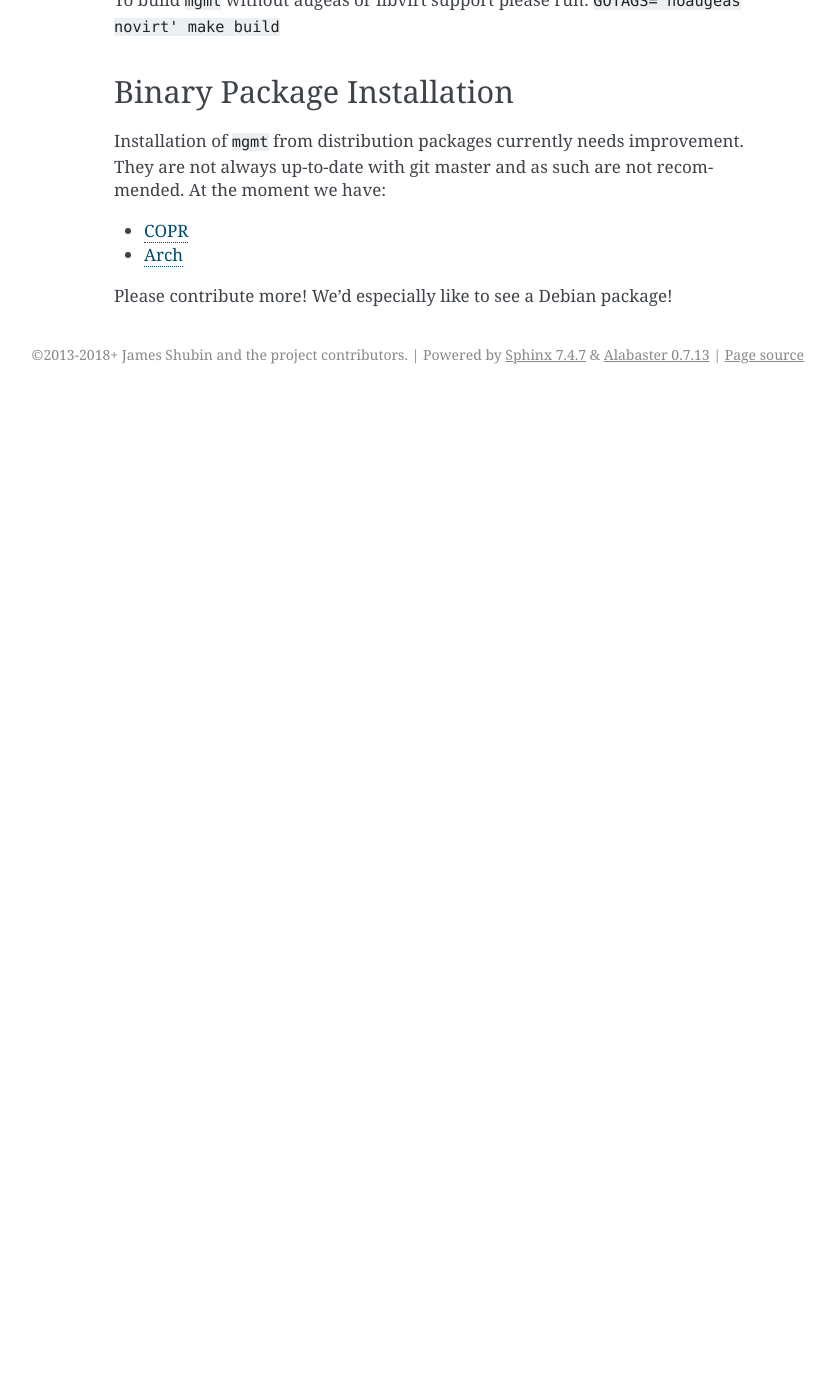
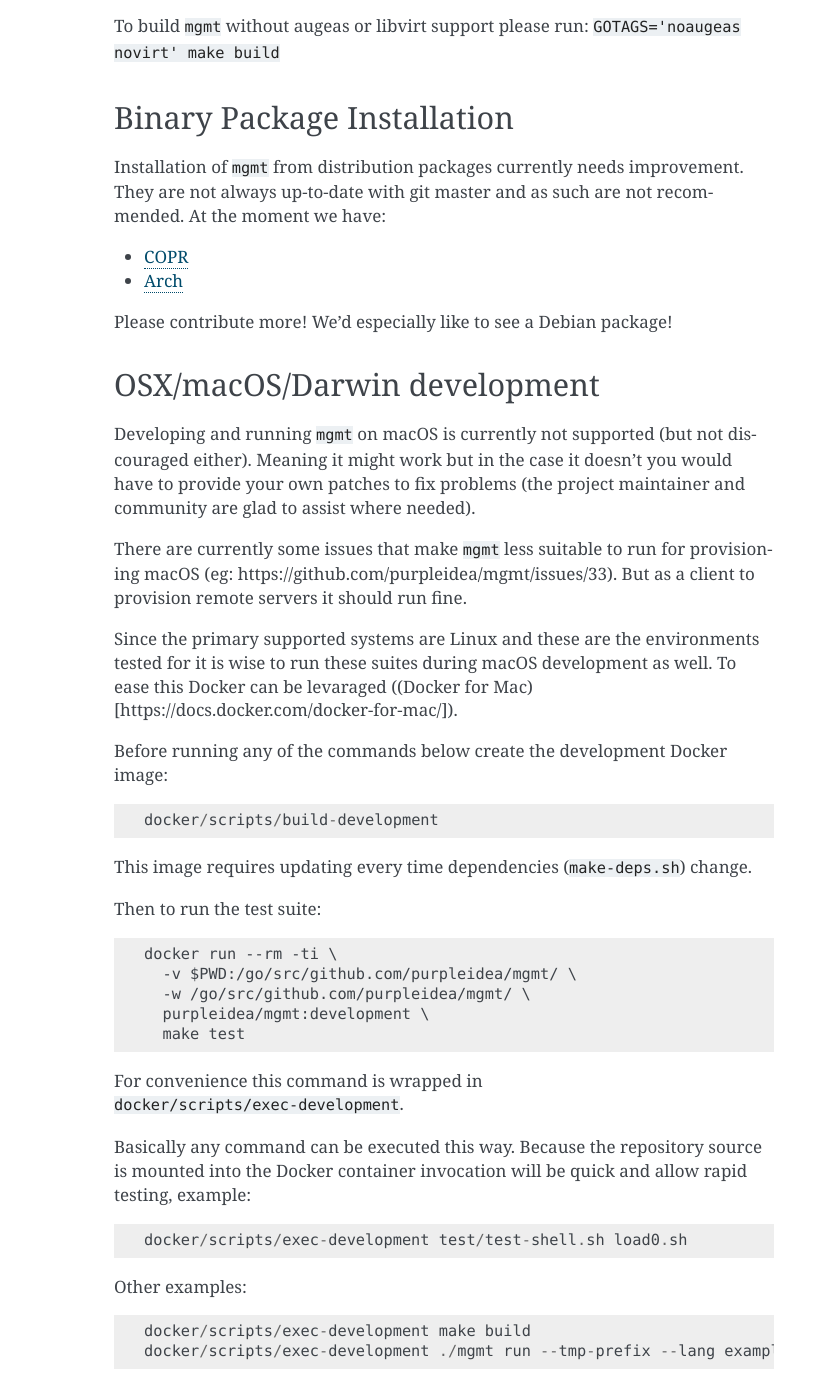
Before and after one commit to purpleidea/mgmt, a Sphinx documentation site: the page built from docs/quick-start-guide.md, in a window 1280 px wide and 1400 px high, scrolled down 2525 px. Shown: the whole window, without its empty margins (306-1141 px from the left). Built offline with Sphinx 7.4.7, drawn with Linux system fonts in a browser that asks for light colours; before the commit the page ends 2919 px from its top, so only the background shows below that; some of the changed text lies outside the part shown.

Commit message:
build, docs: Improve macOS building
- New docker command for quickly running tasks in a Linux environment.
- Updated docs with macOS specific details.
- Fixed some test issues.
- Add (fallible) macOS test target for Travis.

````diff
--- a/docs/quick-start-guide.md
+++ b/docs/quick-start-guide.md
@@ -14,6 +14,7 @@ Once you're familiar with the general idea, please start hacking...
 * You need golang version 1.8 or greater installed.
 ** To install on rpm style systems: `sudo dnf install golang`
 ** To install on apt style systems: `sudo apt install golang`
+** To install on macOS systems install [Homebrew](https://brew.sh) and run: `brew install go`
 * You can run `go version` to check the golang version.
 * If your distro is tool old, you may need to [download](https://golang.org/dl/) a newer golang version.
 
@@ -97,3 +98,43 @@ At the moment we have:
 * [Arch](https://aur.archlinux.org/packages/mgmt/)
 
 Please contribute more! We'd especially like to see a Debian package!
+
+## OSX/macOS/Darwin development
+Developing and running `mgmt` on macOS is currently not supported (but not discouraged either). Meaning it might work but in the case it doesn't you would have to provide your own patches to fix problems (the project maintainer and community are glad to assist where needed).
+
+There are currently some issues that make `mgmt` less suitable to run for provisioning macOS (eg: https://github.com/purpleidea/mgmt/issues/33). But as a client to provision remote servers it should run fine.
+
+Since the primary supported systems are Linux and these are the environments tested for it is wise to run these suites during macOS development as well. To ease this Docker can be levaraged ((Docker for Mac)[https://docs.docker.com/docker-for-mac/]).
+
+Before running any of the commands below create the development Docker image:
+
+```
+docker/scripts/build-development
+```
+
+This image requires updating every time dependencies (`make-deps.sh`) change.
+
+Then to run the test suite:
+
+```
+docker run --rm -ti \
+  -v $PWD:/go/src/github.com/purpleidea/mgmt/ \
+  -w /go/src/github.com/purpleidea/mgmt/ \
+  purpleidea/mgmt:development \
+  make test
+```
+
+For convenience this command is wrapped in `docker/scripts/exec-development`.
+
+Basically any command can be executed this way. Because the repository source is mounted into the Docker container invocation will be quick and allow rapid testing, example:
+
+```
+docker/scripts/exec-development test/test-shell.sh load0.sh
+```
+
+Other examples:
+
+```
+docker/scripts/exec-development make build
+docker/scripts/exec-development ./mgmt run --tmp-prefix --lang examples/lang/load0.mcl
+```
````
Also changed, not shown: .github/PULL_REQUEST_TEMPLATE.md, .travis.yml, 14 other files.
